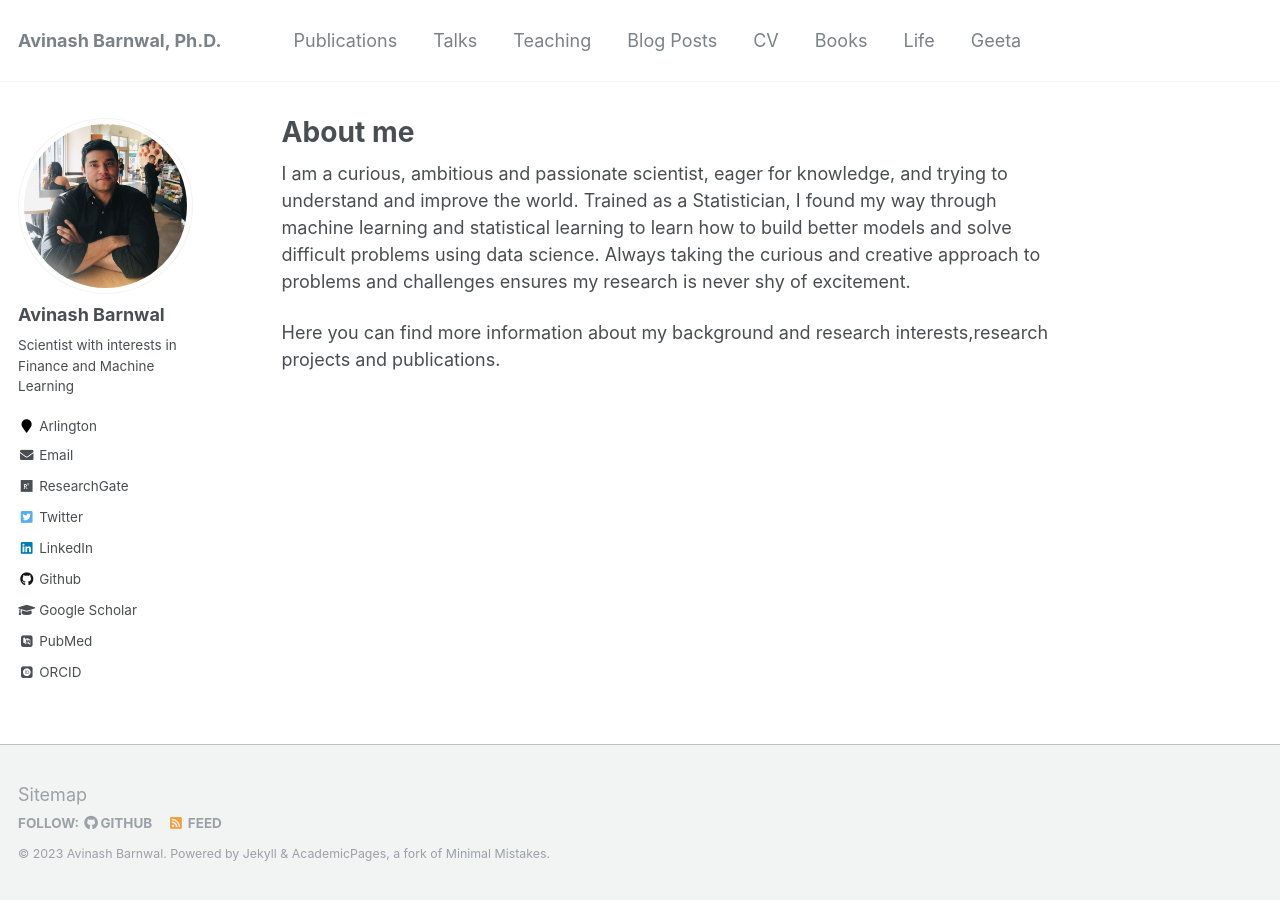
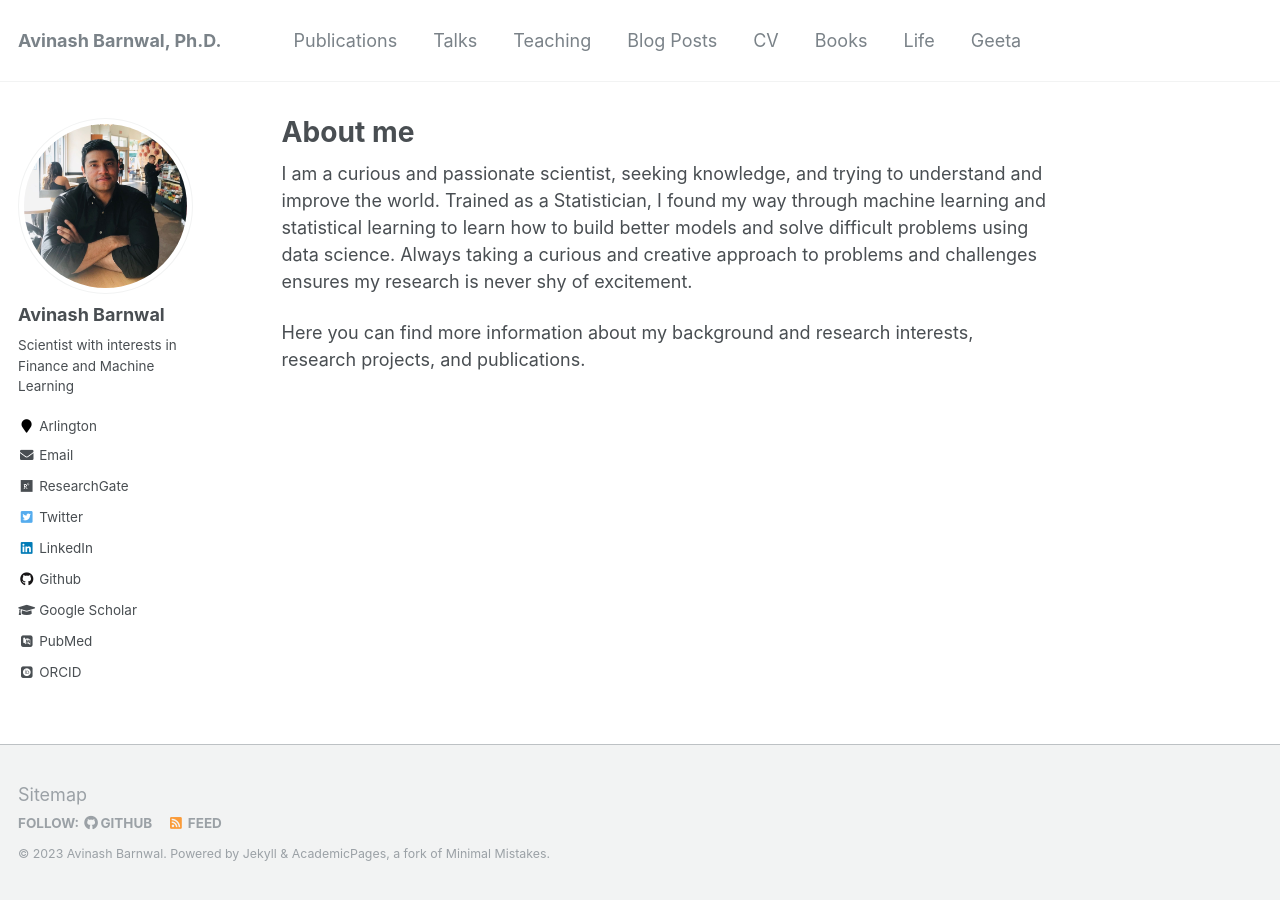
Before and after one commit to avinashbarnwal/avinashbarnwal.github.io, a Jekyll site: the page built from _pages/about.md, in a window 1280 px wide. Built offline with Jekyll 4.4.1, drawn with Linux system fonts in a browser that asks for light colours; some web fonts are replaced.

Commit message:
Update about.md

```diff
--- a/_pages/about.md
+++ b/_pages/about.md
@@ -8,6 +8,6 @@ redirect_from:
   - /about.html
 ---
 
-I am a curious, ambitious and passionate scientist, eager for knowledge, and trying to understand and improve the world. Trained as a Statistician, I found my way through machine learning and statistical learning to learn how to build better models and solve difficult problems using data science. Always taking the curious and creative approach to problems and challenges ensures my research is never shy of excitement.
+I am a curious and passionate scientist, seeking knowledge, and trying to understand and improve the world. Trained as a Statistician, I found my way through machine learning and statistical learning to learn how to build better models and solve difficult problems using data science. Always taking a curious and creative approach to problems and challenges ensures my research is never shy of excitement.
 
-Here you can find more information about my background and research interests,research projects and publications.
+Here you can find more information about my background and research interests, research projects, and publications.
```
